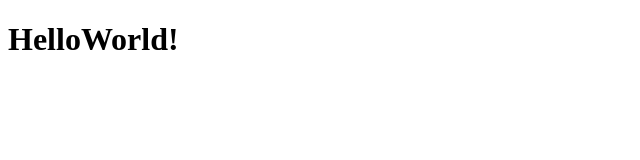
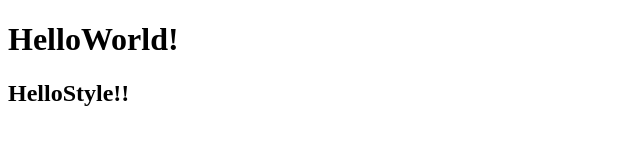
Before and after one commit to VBZkusanomako/training, a plain HTML site: page index.html in a window 1280 px wide. Shown: the whole page, without its empty margins (0-640 px from the left). Drawn offline with Linux system fonts and the light colour scheme.

Commit message:
CSSを改修

```diff
--- a/index.html
+++ b/index.html
@@ -7,5 +7,6 @@
 </head>
 <body>
     <h1>HelloWorld!</h1>
+    <h2>HelloStyle!!</h2>
 </body>
 </html>
--- /dev/null
+++ b/style.css
@@ -0,0 +1,6 @@
+h1{
+    color: aqua;
+}
+h2{
+    color: aquamarine;
+}
```
